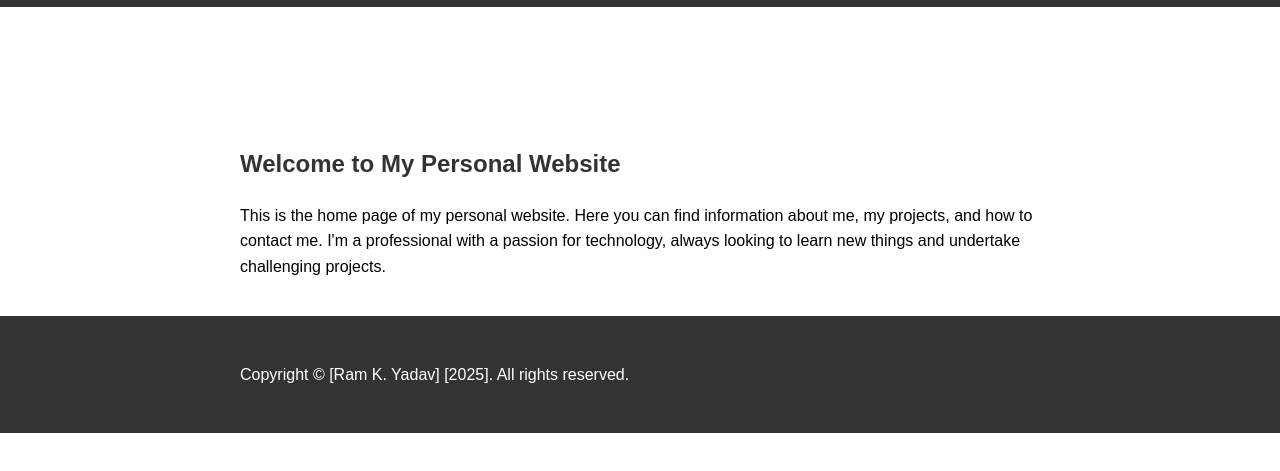
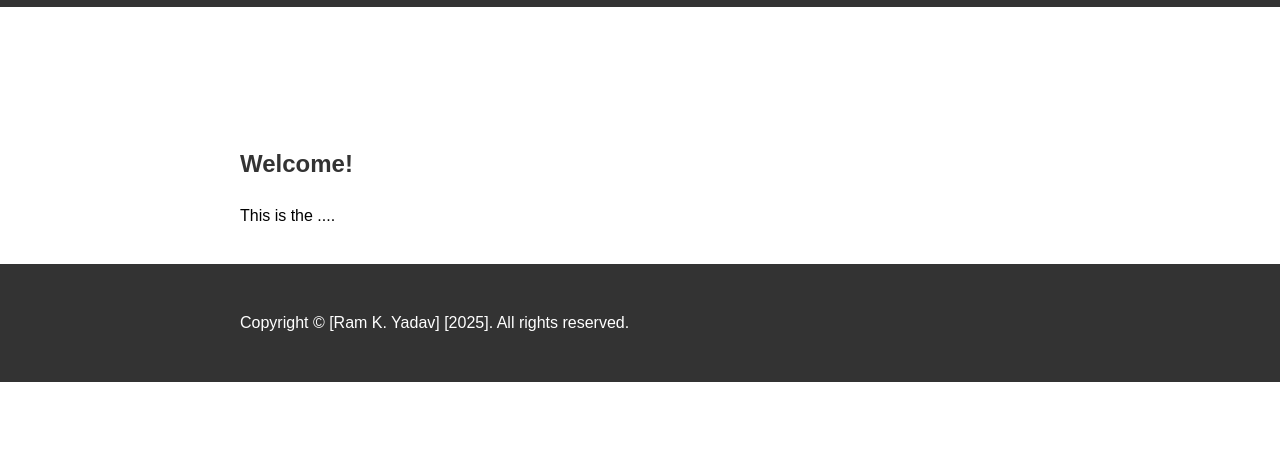
Before and after one commit to indiaram/rky.io, a plain HTML site: page index.html in a window 1280 px wide. Shown: the part 147-618 px from the top of the page. Drawn offline with Linux system fonts and the light colour scheme.

Commit message:
Update index.html

```diff
--- a/index.html
+++ b/index.html
@@ -55,8 +55,8 @@
         </div>
     </nav>
     <section class="container">
-        <h2>Welcome to My Personal Website</h2>
-        <p>This is the home page of my personal website. Here you can find information about me, my projects, and how to contact me. I'm a professional with a passion for technology, always looking to learn new things and undertake challenging projects.</p>
+        <h2>Welcome!</h2>
+        <p>This is the ....</p>
     </section>
     <footer>
         <div class="container">
```
